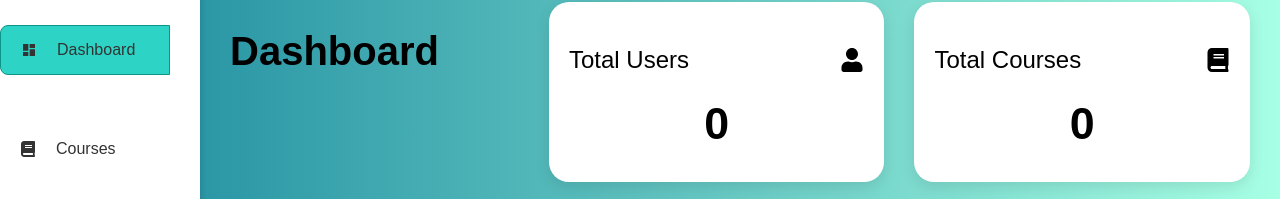
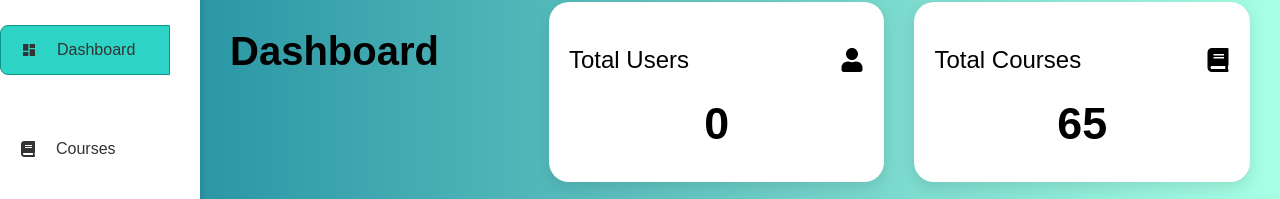
Before and after one commit to Bhanuka10/Capstone, a React (Vite) app in the folder KnowEdge-app/: page /dashboard in a window 1280 px wide. Shown: the part 123-322 px from the top of the page. Built offline with nearby package versions, Linux system fonts and the light colour scheme; no server answers; the database is empty; a web font is replaced by a local one.

Commit message:
refine the course count

```diff
--- a/KnowEdge-app/src/Components/AdminPannel/dashboard.jsx
+++ b/KnowEdge-app/src/Components/AdminPannel/dashboard.jsx
@@ -110,7 +110,7 @@ const Dashboard = () => {
                             <p>Total Courses</p>
                             <FaBook />
                         </div>
-                        <h2>{courses.length}</h2>
+                        <h2>{courses.length + 65}</h2>
                     </div>
                 </div>
 
```
